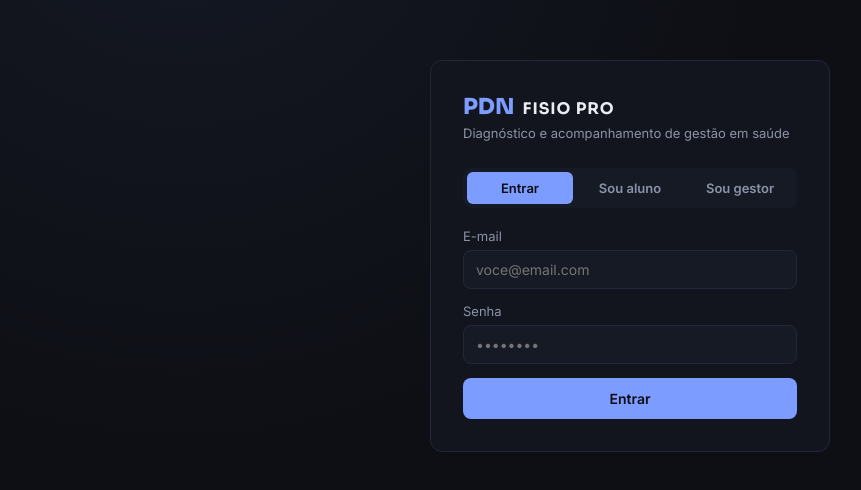
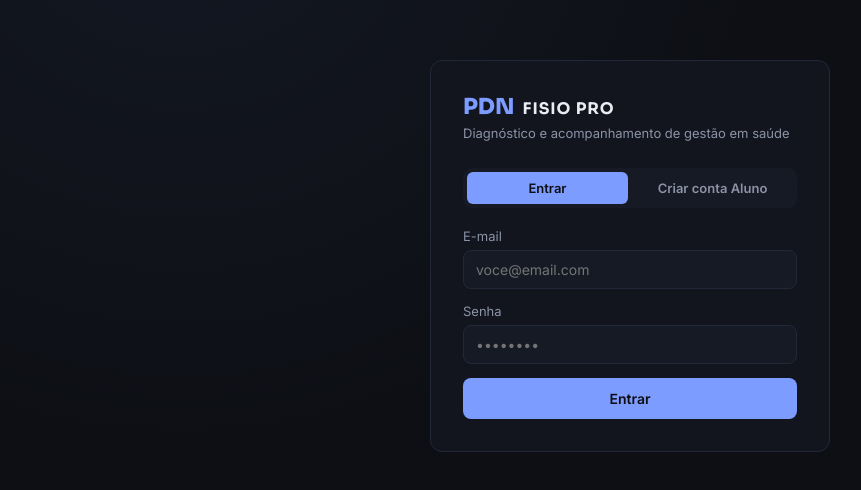
Before and after one commit to thiagocarlos-mkt/pdn-fisio-pro, a React (Vite) app: page / in a window 1280 px wide. Shown: the part 144-634 px from the top of the page, without its empty margins (10-871 px from the left). Built offline with nearby package versions, Linux system fonts and the light colour scheme.

Commit message:
feat: hide gestor signup tab - only show with ?modo=gestor URL parameter

```diff
--- a/src/pages/Login.jsx
+++ b/src/pages/Login.jsx
@@ -1,14 +1,22 @@
-import { useState } from 'react'
+import { useState, useEffect } from 'react'
 import { supabase } from '../lib/supabaseClient'
 
 export default function Login() {
   const [modo, setModo] = useState('entrar') // 'entrar' | 'criar-gestor' | 'criar-aluno'
+  const [mostrarGestor, setMostrarGestor] = useState(false)
   const [nome, setNome] = useState('')
   const [email, setEmail] = useState('')
   const [senha, setSenha] = useState('')
   const [erro, setErro] = useState('')
   const [msg, setMsg] = useState('')
   const [carregando, setCarregando] = useState(false)
+
+  useEffect(() => {
+    const params = new URLSearchParams(window.location.search)
+    if (params.get('modo') === 'gestor') {
+      setMostrarGestor(true)
+    }
+  }, [])
 
   async function entrar(e) {
     e.preventDefault()
@@ -73,8 +81,8 @@ export default function Login() {
 
         <div className="auth-tabs">
           <button className={modo === 'entrar' ? 'active' : ''} onClick={() => setModo('entrar')}>Entrar</button>
-          <button className={modo === 'criar-aluno' ? 'active' : ''} onClick={() => setModo('criar-aluno')}>Sou aluno</button>
-          <button className={modo === 'criar-gestor' ? 'active' : ''} onClick={() => setModo('criar-gestor')}>Sou gestor</button>
+          <button className={modo === 'criar-aluno' ? 'active' : ''} onClick={() => setModo('criar-aluno')}>Criar conta Aluno</button>
+          {mostrarGestor && <button className={modo === 'criar-gestor' ? 'active' : ''} onClick={() => setModo('criar-gestor')}>Sou gestor</button>}
         </div>
 
         {modo === 'entrar' ? (
```
